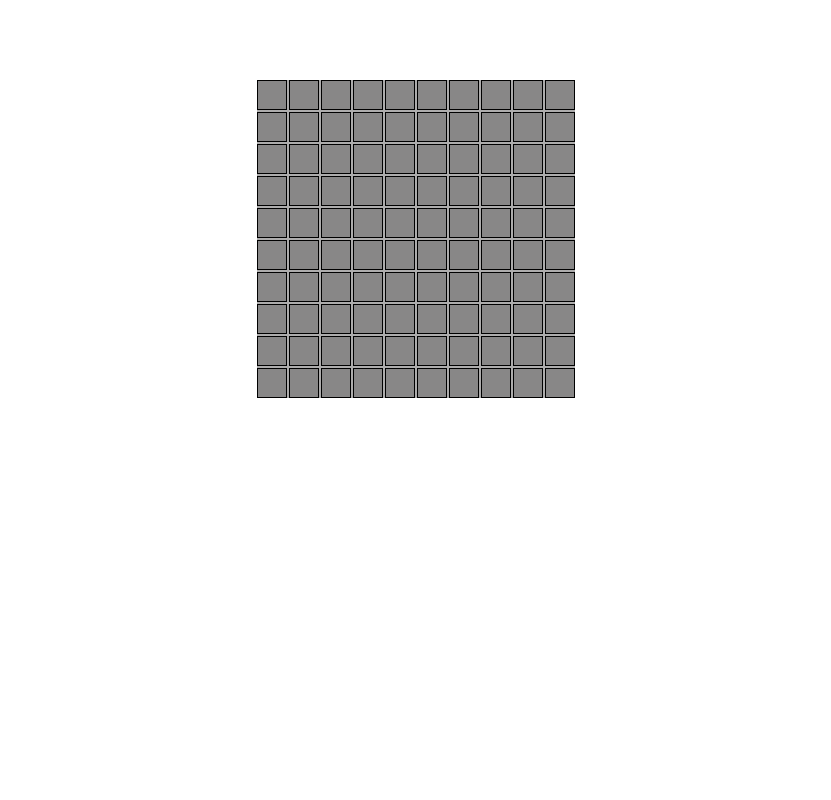
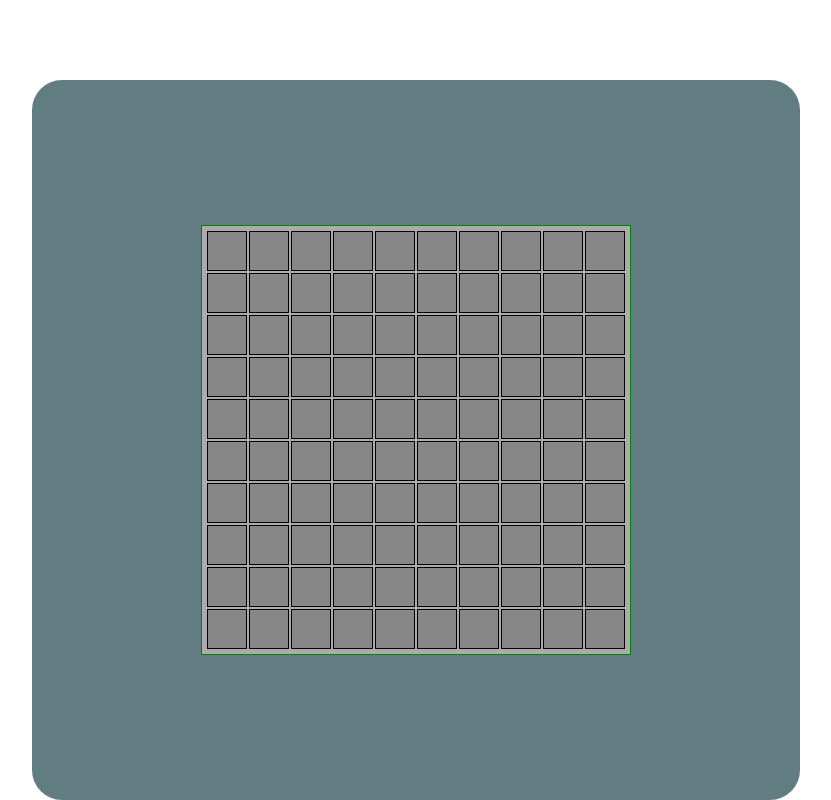
Before and after one commit to PiniWeiss/Secret-Color-react, a React (Vite) app: page / in a window 1280 px wide. Shown: the whole page, without its empty margins (224-1055 px from the left). Built offline with nearby package versions, Linux system fonts and the light colour scheme.

Commit message:
hover effect done

```diff
--- a/src/App.css
+++ b/src/App.css
@@ -5,6 +5,8 @@
 body {
   margin: 0;
   padding: 0;
+  display: flex;
+  justify-content: center;
 }
 
 main {
@@ -13,18 +15,30 @@ main {
   flex-direction: column;
   justify-content: center;
   align-items: center;
+  background-color: rgb(98, 125, 129);
+  height: 90vh;
+  width: 60vw;
+  border-radius: 30px;
 }
 
 #grid-board {
+  padding: 5px;
   display: grid;
   grid-template-columns: repeat(10, 1fr);
   gap: 2px;
   background-color: rgb(173, 172, 172);
+  border: 1px solid green;
 }
 
 .square {
-  width: 30px;
-  height: 30px;
+  width: 40px;
+  height: 40px;
   background-color: hwb(0 22% 78% / 0.322);
-  border: 1px solid ;
+  border: 1px solid;
 }
+.square:hover {
+  background-color: hwb(153 14% 7% / 0.322);
+  transition: all 0.5s;
+  transform: scale(0.9);
+  cursor: pointer;
+}
```
